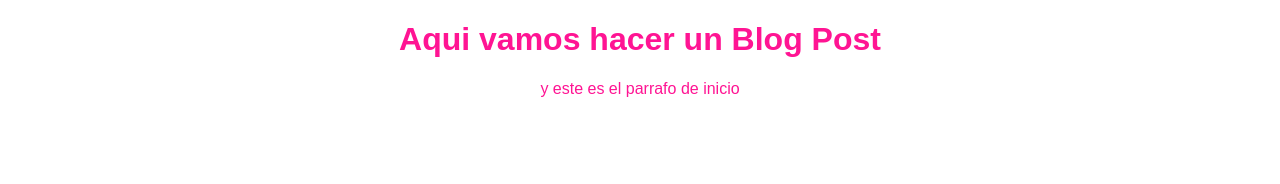
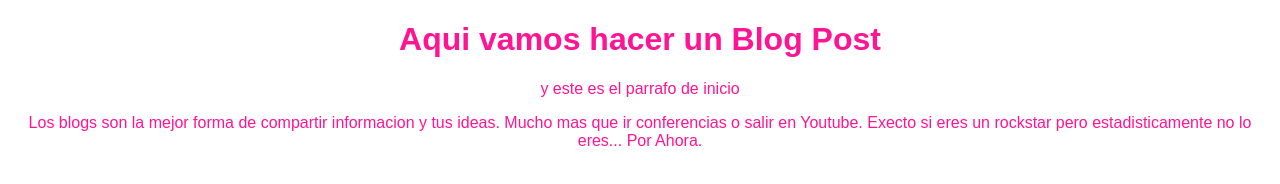
Before and after one commit to DiAleGo10/hyperblog, a plain HTML site: page index.html in a window 1280 px wide. Drawn offline with Linux system fonts and the light colour scheme.

Commit message:
Agregado el contenido adicional del blog y una mejor tipografia

```diff
--- a/index.html
+++ b/index.html
@@ -9,5 +9,9 @@
 <body>
 	<h1>Aqui vamos hacer un Blog Post</h1>
 	<p>y este es el parrafo de inicio</p>
+	<p>Los blogs son la mejor forma de compartir informacion
+		y tus ideas. Mucho mas que ir conferencias o salir en Youtube.
+		Execto si eres un rockstar pero estadisticamente no lo eres... Por Ahora.
+	</p>
 </body>
 </html>
```
